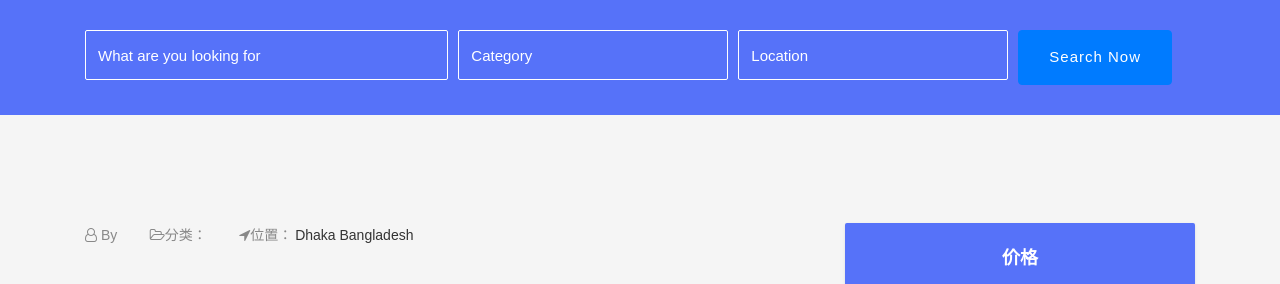
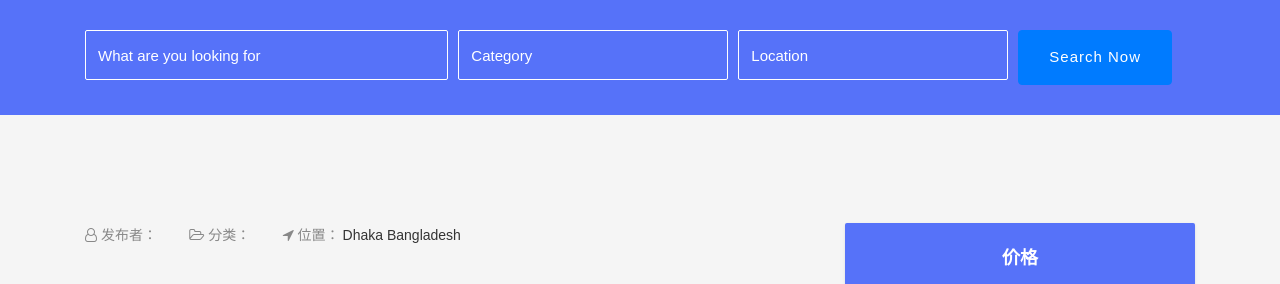
Before and after one commit to toooooodo/book-trade-system, a Django app: template templates/app/single.html in a window 1280 px wide. Shown: the part 88-372 px from the top of the page. Run offline with Django 3.2, Linux system fonts and the light colour scheme; the template is opened without the code that fills it, so the values that code supplies are empty; some libraries are stand-ins or nearby versions; some web fonts are replaced.

Commit message:
修改single.html

```diff
--- a/templates/app/single.html
+++ b/templates/app/single.html
@@ -60,11 +60,11 @@
                     <h1 class="product-title">{{ book.title }}</h1>
                     <div class="product-meta">
                         <ul class="list-inline">
-                            <li class="list-inline-item"><i class="fa fa-user-o"></i> By <a
+                            <li class="list-inline-item"><i class="fa fa-user-o"></i> 发布者：<a
                                     href="">{{ seller.username }}</a></li>
-                            <li class="list-inline-item"><i class="fa fa-folder-open-o"></i>分类：<a
+                            <li class="list-inline-item"><i class="fa fa-folder-open-o"></i> 分类：<a
                                     href="">{{ book.type }}</a></li>
-                            <li class="list-inline-item"><i class="fa fa-location-arrow"></i>位置：<a
+                            <li class="list-inline-item"><i class="fa fa-location-arrow"></i> 位置：<a
                                     href="">Dhaka Bangladesh</a></li>
                         </ul>
                     </div>
```
